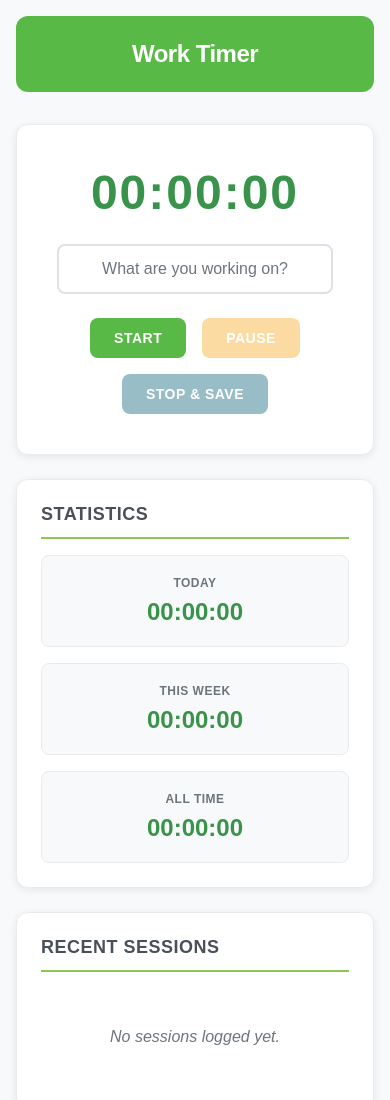
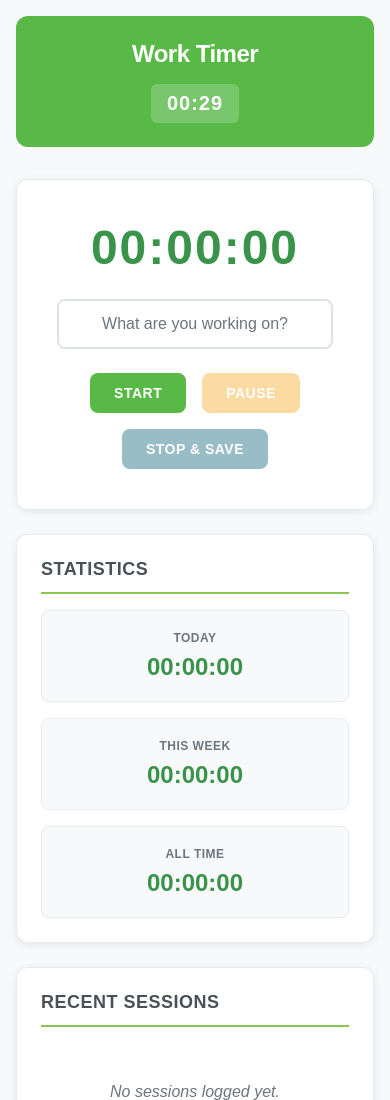
Before and after one commit to fredh35/worktimer, a website: page public/index.html in a window 390 px wide. Shown: the top 1100 px of the page. Drawn offline with Linux system fonts and the light colour scheme.

Commit message:
Add clock component to header

```diff
--- a/public/app.js
+++ b/public/app.js
@@ -15,6 +15,7 @@ const logList = document.getElementById('logList');
 const todayStat = document.getElementById('todayStat');
 const weekStat = document.getElementById('weekStat');
 const allTimeStat = document.getElementById('allTimeStat');
+const clockDisplay = document.getElementById('clock');
 
 function loadSessions() {
   const data = localStorage.getItem(STORAGE_KEY);
@@ -173,9 +174,20 @@ function escapeHtml(text) {
   return div.innerHTML;
 }
 
+function updateClock() {
+  const now = new Date();
+  const hours = now.getHours().toString().padStart(2, '0');
+  const minutes = now.getMinutes().toString().padStart(2, '0');
+  clockDisplay.textContent = `${hours}:${minutes}`;
+}
+
 startBtn.addEventListener('click', startTimer);
 pauseBtn.addEventListener('click', pauseTimer);
 stopBtn.addEventListener('click', stopTimer);
 
+// Update clock immediately and then every minute
+updateClock();
+setInterval(updateClock, 60000);
+
 renderSessions();
 renderStats();
--- a/public/index.html
+++ b/public/index.html
@@ -9,7 +9,10 @@
 <body>
   <div class="container">
     <header>
-      <h1>Work Timer</h1>
+      <div class="header-content">
+        <h1>Work Timer</h1>
+        <div class="clock" id="clock">--:--</div>
+      </div>
     </header>
 
     <main>
--- a/public/style.css
+++ b/public/style.css
@@ -53,10 +53,30 @@ header {
   color: var(--white);
 }
 
+.header-content {
+  display: flex;
+  justify-content: space-between;
+  align-items: center;
+  gap: 2rem;
+}
+
 header h1 {
   font-size: 2rem;
   font-weight: 700;
   letter-spacing: -0.5px;
+  flex: 1;
+}
+
+.clock {
+  font-size: 1.5rem;
+  font-weight: 600;
+  font-family: 'Gotham Narrow', Arial, monospace;
+  background: rgba(255, 255, 255, 0.2);
+  padding: 0.5rem 1rem;
+  border-radius: 6px;
+  min-width: 80px;
+  text-align: center;
+  letter-spacing: 1px;
 }
 
 .timer-section {
@@ -298,6 +318,20 @@ header h1 {
     font-size: 1.5rem;
   }
 
+  .header-content {
+    flex-direction: column;
+    gap: 1rem;
+  }
+
+  header h1 {
+    flex: none;
+  }
+
+  .clock {
+    font-size: 1.25rem;
+    min-width: 70px;
+  }
+
   .btn {
     padding: 0.75rem 1.5rem;
     font-size: 0.875rem;
```
